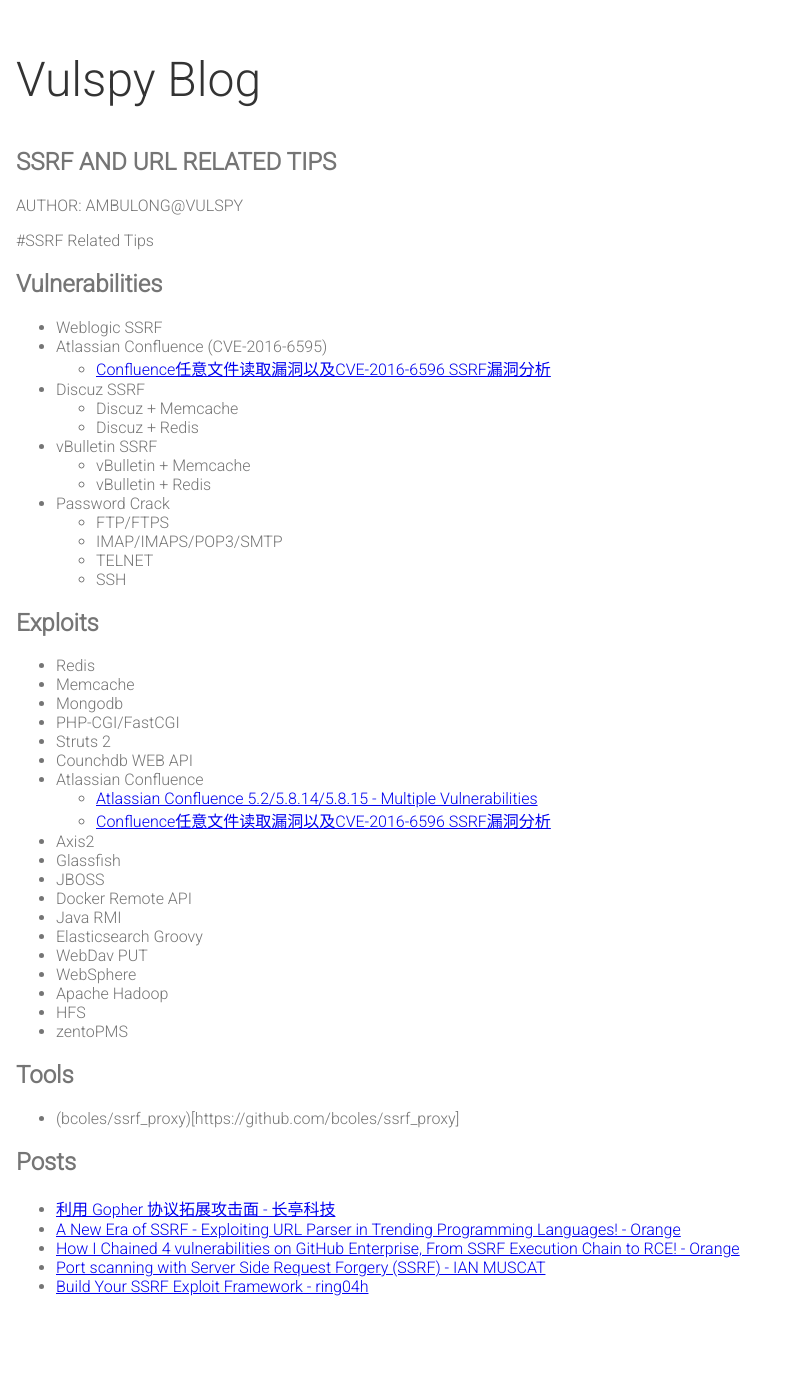
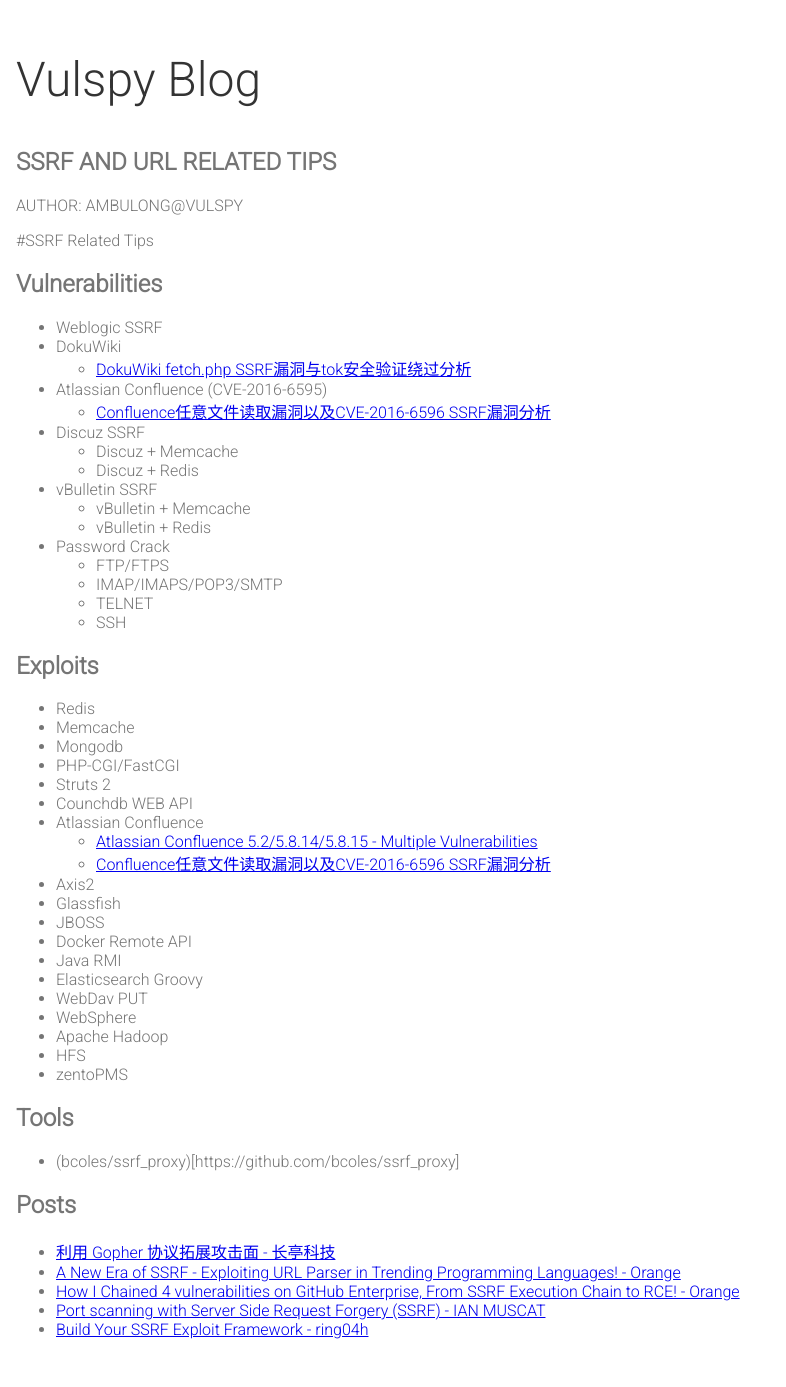
Before and after one commit to vulspy/vulspy.github.io, a Jekyll site: the page built from _posts/2017-08-12-SSRF-and-URL-Related.md, in a window 1280 px wide. Shown: the whole page, without its empty margins (0-786 px from the left). Built offline with Jekyll 4.4.1, drawn with Linux system fonts in a browser that asks for light colours; before the commit the page ends 1344 px from its top, so only the background shows below that.

Commit message:
update post

```diff
--- a/_posts/2017-08-12-SSRF-and-URL-Related.md
+++ b/_posts/2017-08-12-SSRF-and-URL-Related.md
@@ -9,6 +9,8 @@
 ## Vulnerabilities
 
 * Weblogic SSRF
+* DokuWiki
+  * [DokuWiki fetch.php SSRF漏洞与tok安全验证绕过分析](http://paper.seebug.org/230/)
 * Atlassian Confluence (CVE-2016-6595)
   * [Confluence任意文件读取漏洞以及CVE-2016-6596 SSRF漏洞分析](http://xdxd.love/2016/06/03/confluence%E4%BB%BB%E6%84%8F%E6%96%87%E4%BB%B6%E8%AF%BB%E5%8F%96%E6%BC%8F%E6%B4%9E%E5%88%86%E6%9E%90/)
 * Discuz SSRF
```
